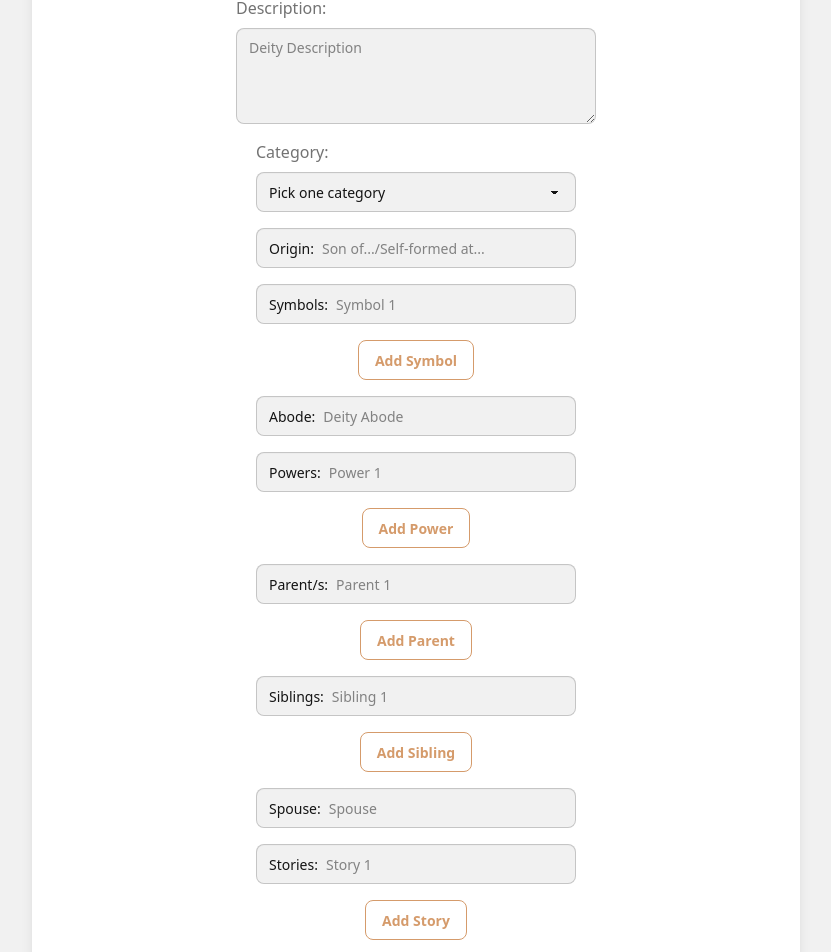
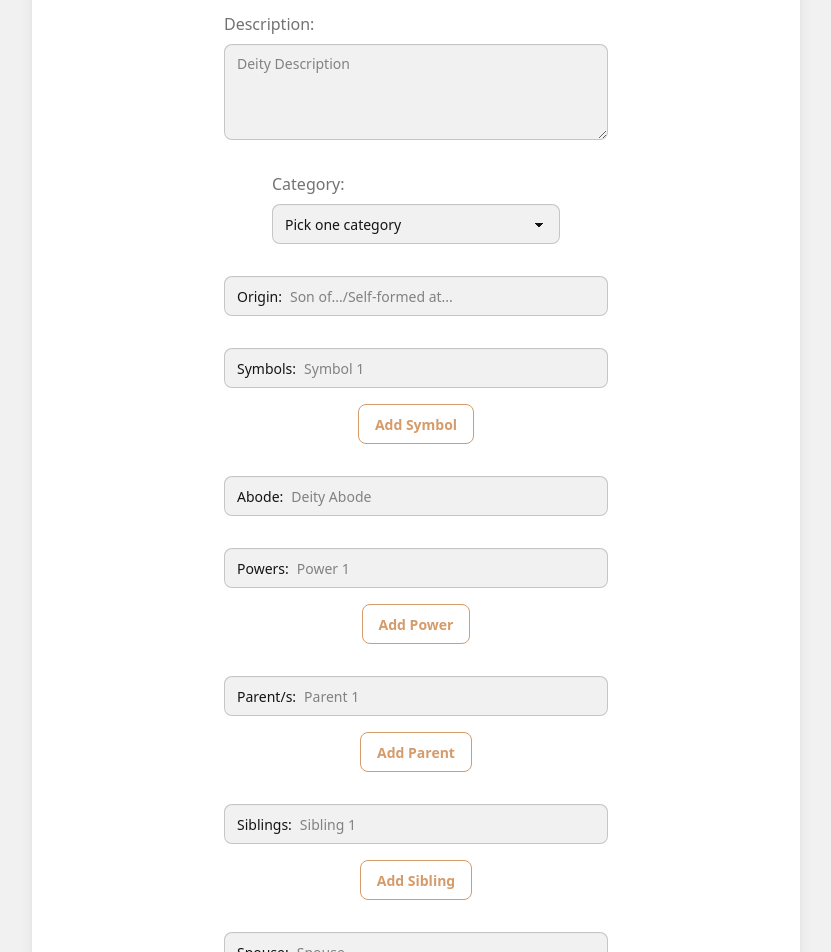
Before and after one commit to Jojocg/MythLog, a React (Vite) app: page /gods/create in a window 1280 px wide. Shown: the part 292-1244 px from the top of the page, without its empty margins (224-1055 px from the left). Built offline with nearby package versions, Linux system fonts and the light colour scheme; no server answers.

Commit message:
cards animation added and inputs form size changed

```diff
--- a/src/Components/Form/Form.jsx
+++ b/src/Components/Form/Form.jsx
@@ -66,9 +66,9 @@ export default function Form({ formData, setFormData, handleSubmit }) {
 
     return (
         <>
-            <form onSubmit={handleSubmit} className="space-y-4 flex flex-col items-center w-full">
+            <form onSubmit={handleSubmit} className="space-y-4 flex flex-col items-center w-full gap-4">
                 {/* Campos básicos */}
-                <label className="input input-bordered flex items-center gap-2">Name:
+                <label className="input input-bordered flex items-center gap-2 w-full max-w-sm">Name:
                     <input
                         type="text"
                         name="name"
@@ -79,7 +79,7 @@ export default function Form({ formData, setFormData, handleSubmit }) {
                     />
                 </label>
 
-                <label className="form-control w-6/12">
+                <label className="form-control w-full max-w-sm">
                     <div className="label mb-2">
                         <span className="label-text">Description:</span>
                     </div>
@@ -91,7 +91,7 @@ export default function Form({ formData, setFormData, handleSubmit }) {
                     />
                 </label>
 
-                <label className="form-control w-full max-w-xs">
+                <label className="form-control w-full max-w-2xs">
                     <div className="label mb-2">
                         <span className="label-text">Category:</span>
                     </div>
@@ -105,7 +105,7 @@ export default function Form({ formData, setFormData, handleSubmit }) {
 
 
                 {/* Atributos (symbols, powers, etc.) */}
-                <label className="input input-bordered flex items-center gap-2">Origin:
+                <label className="input input-bordered flex items-center gap-2 w-full max-w-sm">Origin:
                     <input
                         type="text"
                         name="origin"
@@ -116,7 +116,7 @@ export default function Form({ formData, setFormData, handleSubmit }) {
                     />
                 </label>
 
-                <label className="input input-bordered flex items-center gap-2">Symbols:
+                <label className="input input-bordered flex items-center gap-2 mb-0 w-full max-w-sm">Symbols:
                     {formData.attributes.symbols.map((symbol, index) => (
                         <div key={`symbol-${index}`} className="input-group">
                             <input
@@ -137,7 +137,7 @@ export default function Form({ formData, setFormData, handleSubmit }) {
                     Add Symbol
                 </button>
 
-                <label className="input input-bordered flex items-center gap-2">Abode:
+                <label className="input input-bordered flex items-center gap-2 w-full max-w-sm">Abode:
                     <input
                         type="text"
                         name="abode"
@@ -148,7 +148,7 @@ export default function Form({ formData, setFormData, handleSubmit }) {
                     />
                 </label>
 
-                <label className="input input-bordered flex items-center gap-2">Powers:
+                <label className="input input-bordered flex items-center gap-2 mb-0 w-full max-w-sm">Powers:
                     {formData.attributes.powers.map((power, index) => (
                         <div key={`power-${index}`} className="input-group">
                             <input
@@ -170,7 +170,7 @@ export default function Form({ formData, setFormData, handleSubmit }) {
                 </button>
 
                 {/* Family */}
-                <label className="input input-bordered flex items-center gap-2">Parent/s:
+                <label className="input input-bordered flex items-center gap-2 mb-0 w-full max-w-sm">Parent/s:
                     {formData.attributes.family.parents.map((parent, index) => (
                         <div key={`parent-${index}`} className="input-group">
                             <input
@@ -191,7 +191,7 @@ export default function Form({ formData, setFormData, handleSubmit }) {
                     Add Parent
                 </button>
 
-                <label className="input input-bordered flex items-center gap-2">Siblings:
+                <label className="input input-bordered flex items-center gap-2 mb-0 w-full max-w-sm">Siblings:
                     {formData.attributes.family.siblings.map((sibling, index) => (
                         <div key={`sibling-${index}`} className="input-group">
                             <input
@@ -212,7 +212,7 @@ export default function Form({ formData, setFormData, handleSubmit }) {
                     Add Sibling
                 </button>
 
-                <label className="input input-bordered flex items-center gap-2">Spouse:
+                <label className="input input-bordered flex items-center gap-2 w-full max-w-sm">Spouse:
                     <input
                         type="text"
                         name="spouse"
@@ -223,7 +223,7 @@ export default function Form({ formData, setFormData, handleSubmit }) {
                     />
                 </label>
 
-                <label className="input input-bordered flex items-center gap-2">Stories:
+                <label className="input input-bordered flex items-center gap-2 mb-0 w-full max-w-sm">Stories:
                     {formData.attributes.stories.map((story, index) => (
                         <div key={`story-${index}`} className="input-group">
                             <input
@@ -244,7 +244,7 @@ export default function Form({ formData, setFormData, handleSubmit }) {
                     Add Story
                 </button>
 
-                <label className="input input-bordered flex items-center gap-2">Image URL:
+                <label className="input input-bordered flex items-center gap-2 w-full max-w-sm">Image URL:
                     <input
                         type="text"
                         name="image"
--- a/src/Pages/AllGodsPage/AllGodsPage.jsx
+++ b/src/Pages/AllGodsPage/AllGodsPage.jsx
@@ -56,10 +56,10 @@ export default function AllGodsPage() {
                 {currentGods && !loading && !error &&
                     currentGods.map((god) => {
                         return (
-                            <div className="card bg-base-100 w-96 shadow-xl" key={god.id}>
-                                <figure className="h-80 relative">
+                            <div className="card bg-base-100 w-96 shadow-xl transform transition-transform duration-300 ease-in-out hover:scale-102" key={god.id}>
+                                <figure className="h-80 relative overflow-hidden">
                                     <img
-                                        className="object-cover w-full h-full object-[center_4%]"
+                                        className="object-cover w-full h-full object-[center_4%] transition-transform duration-300 ease-in-out hover:scale-110"
                                         src={god.image}
                                         alt={`${god.name} image`} />
                                 </figure>
```
